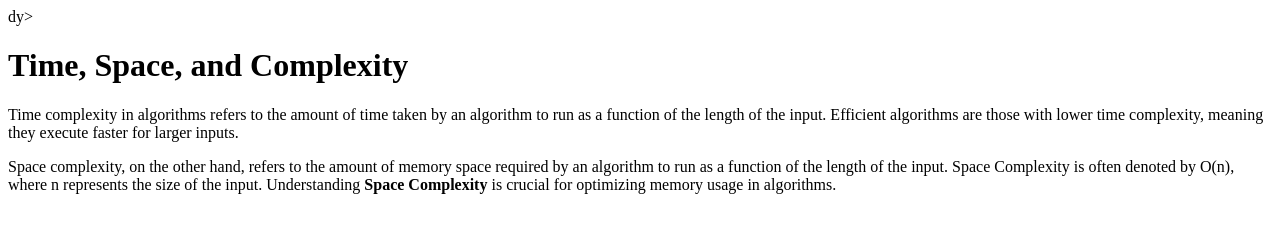
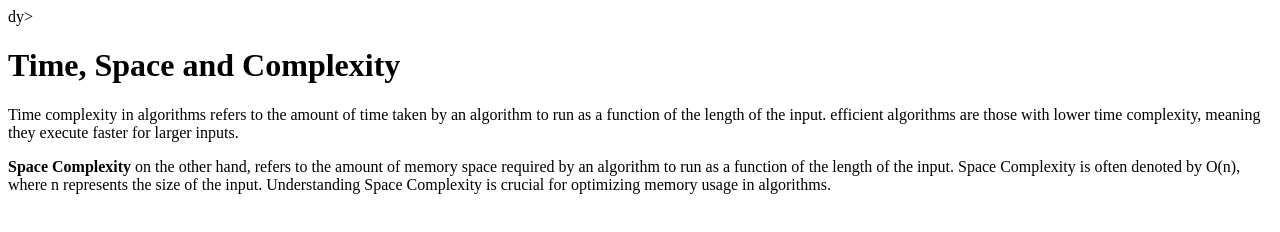
Before and after one commit to acciojob/time-and-space-complexity-prmd04, a website: page main.html in a window 1280 px wide. Drawn offline with Linux system fonts and the light colour scheme.

Commit message:
created a submission

```diff
--- a/main.html
+++ b/main.html
@@ -9,9 +9,9 @@
 <body>
 	<!-- the entire body must be written by student -->
 	dy>
-    <h1>Time, Space, and Complexity</h1>
-    <p>Time complexity in algorithms refers to the amount of time taken by an algorithm to run as a function of the length of the input. Efficient algorithms are those with lower time complexity, meaning they execute faster for larger inputs.</p>
-    <p>Space complexity, on the other hand, refers to the amount of memory space required by an algorithm to run as a function of the length of the input. Space Complexity is often denoted by O(n), where n represents the size of the input. Understanding <b>Space Complexity</b> is crucial for optimizing memory usage in algorithms.</p>
+    <h1>Time, Space and Complexity</h1>
+    <p>Time complexity in algorithms refers to the amount of time taken by an algorithm to run as a function of the length of the input. efficient algorithms are those with lower time complexity, meaning they execute faster for larger inputs.</p>
+    <p><b>Space Complexity</b> on the other hand, refers to the amount of memory space required by an algorithm to run as a function of the length of the input. Space Complexity is often denoted by O(n), where n represents the size of the input. Understanding Space Complexity is crucial for optimizing memory usage in algorithms.</p>
 </body>
 </html>
     <script type="text/javascript" src="./script.js">
```
